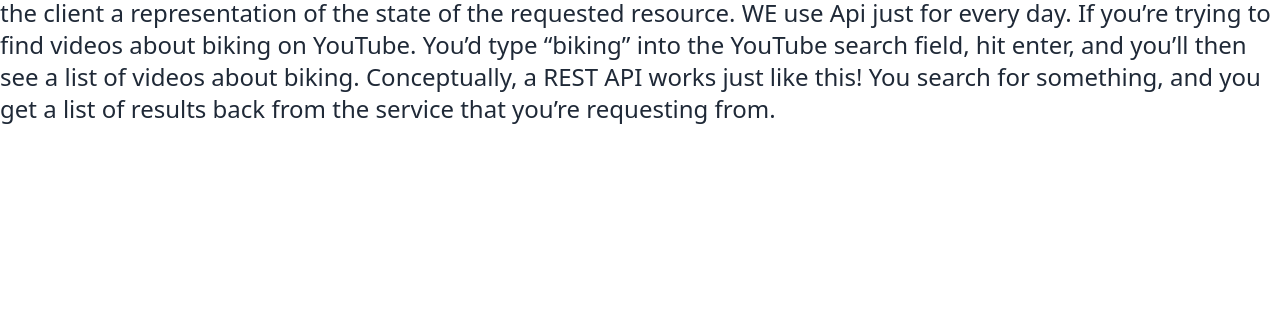
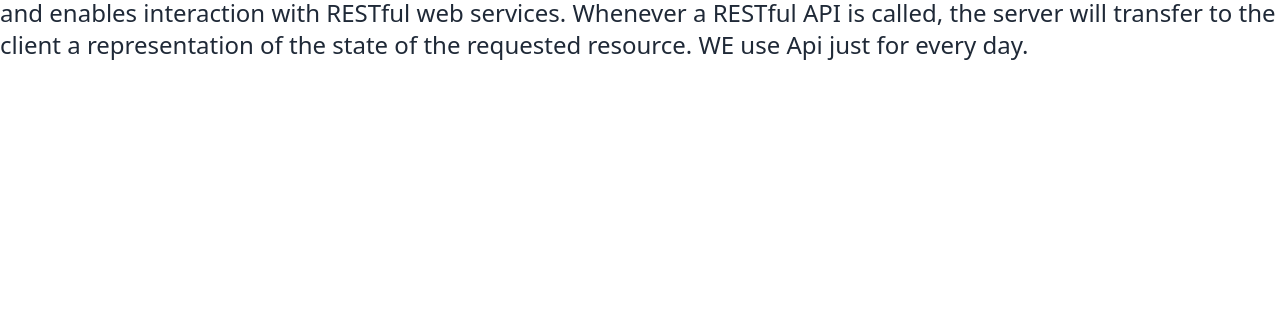
Before and after one commit to joy-mahmud/ph-tube, a plain HTML site: page questions.html in a window 1280 px wide. Shown: the part 479-800 px from the top of the page. Drawn offline with nearby package versions, Linux system fonts and the light colour scheme.

Commit message:
final commit

```diff
--- a/questions.html
+++ b/questions.html
@@ -25,14 +25,10 @@
                 but the null is the value which is assigned in the variable, null is used for , when a value is absence
                 , but undefined is where no value is assigned at all</span></p>
         <h3 class="text-3xl font-semibold">3. What do you mean by REST API?</h3>
-        <p class="text-2xl font-normal"><span class="txt-[20px] font-bold">Ans:</span>A rest api is a reRepresenting the state transfer
+        <p class="text-2xl font-normal"><span class="txt-[20px] font-bold">Ans:</span>A REST API is an application programming interface that adheres to the constraints of REST architectural style and enables interaction with RESTful web services.
             Whenever a RESTful API is called, the server will transfer to the client a representation of the state of
             the requested resource.
-            WE  use Api just for every day. If you’re trying to find videos about biking on YouTube. You’d
-            type “biking” into the YouTube search field, hit enter, and you’ll then see a list of videos about biking.
-            Conceptually, a REST API works just like this! You search for something, and you get a list of results back
-            from the service that you’re requesting from.</p>
+            WE  use Api just for every day. </p>
     </main>
 </body>
-
 </html>
```
